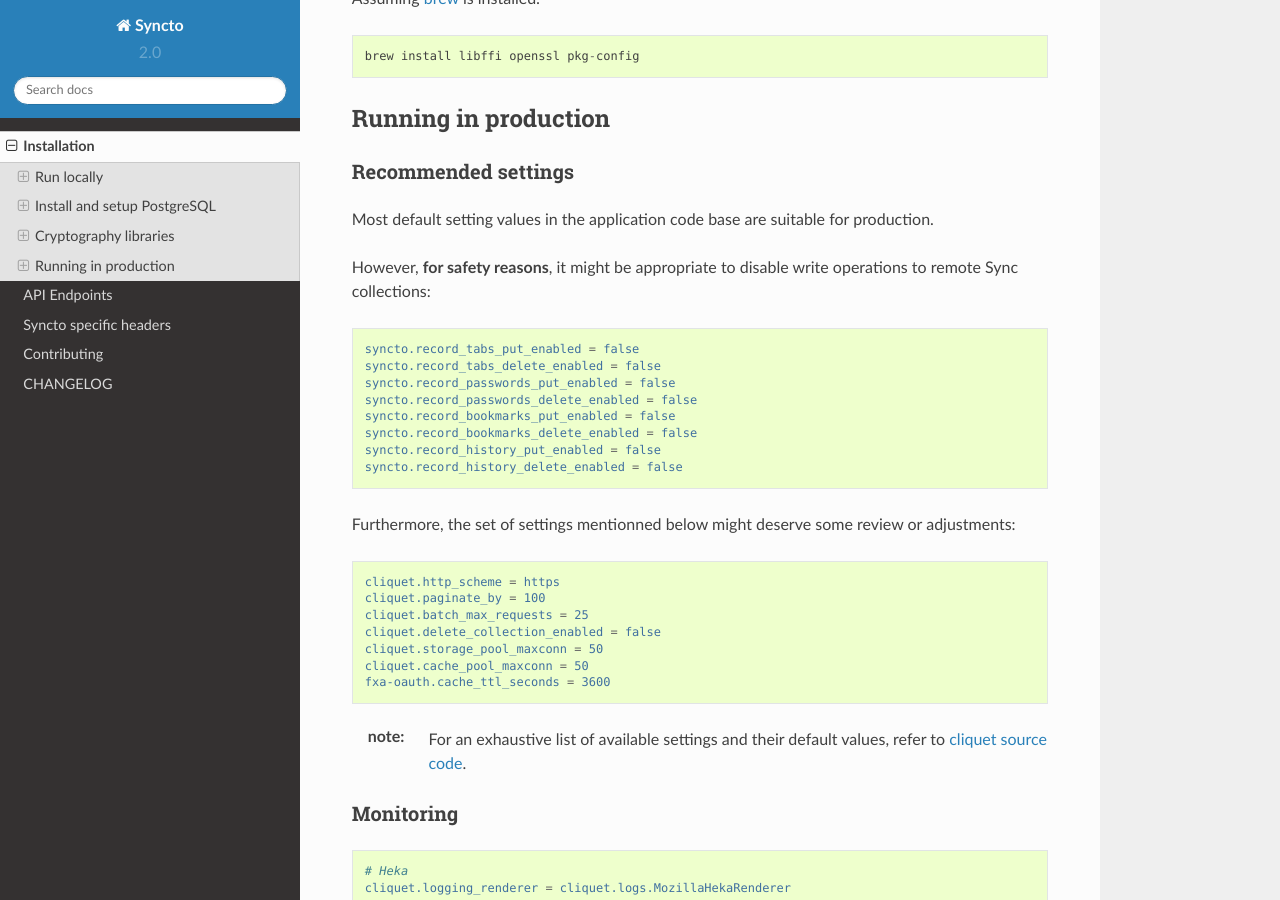
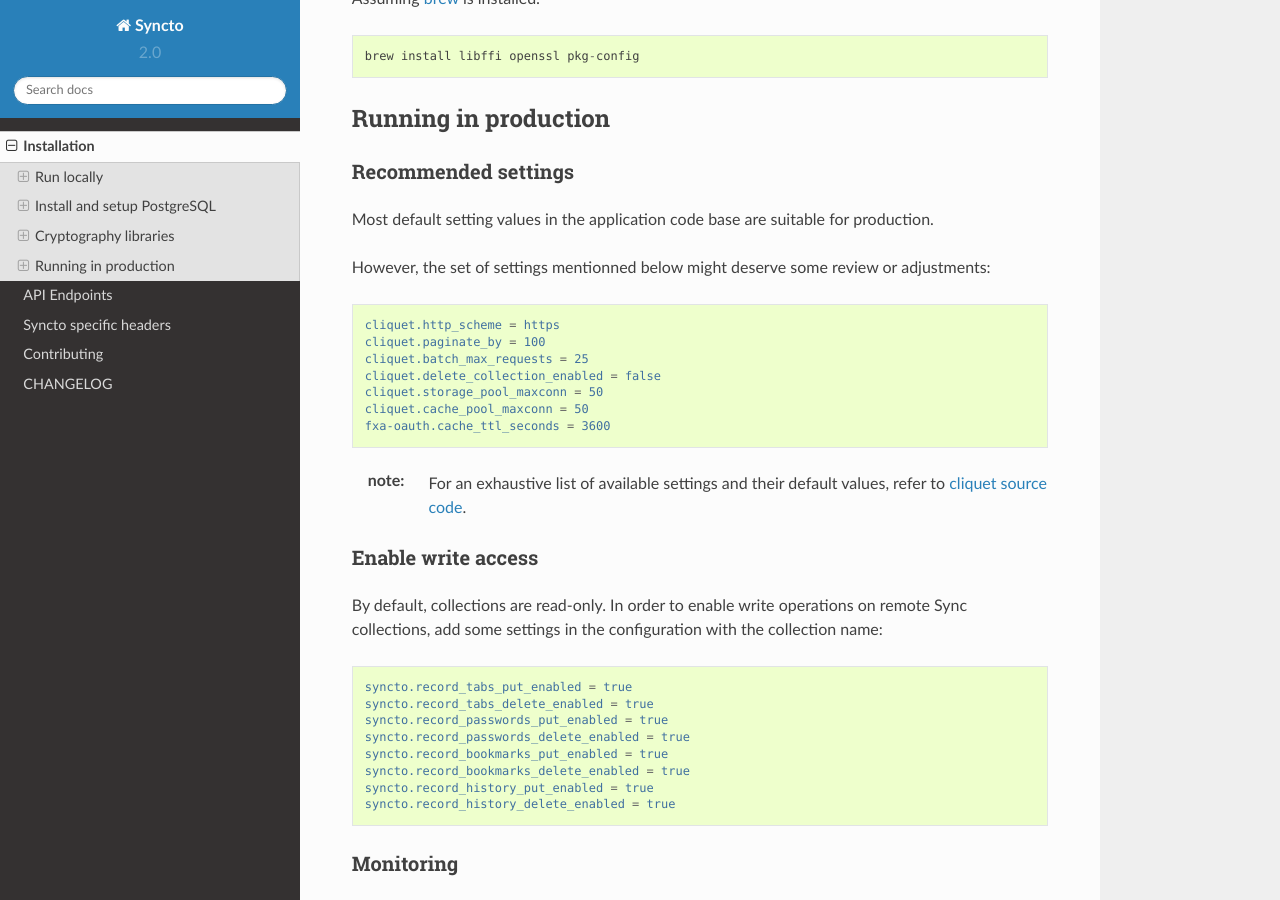
Before and after one commit to mozilla-services/syncto, a Sphinx documentation site: the page built from docs/installation.rst, in a window 1280 px wide and 900 px high, scrolled down 2064 px. Built offline with Sphinx 7.4.7 and the Read the Docs theme 2.0.0, drawn with Linux system fonts in a browser that asks for light colours.

Commit message:
Disable write operations by default (ref #26)
This changes the implementation of PR #35 to
make collections read-only by default.

Write operations are enabled per collection,
as suggested by @michieldejong

```diff
--- a/docs/installation.rst
+++ b/docs/installation.rst
@@ -120,21 +120,7 @@
 
 Most default setting values in the application code base are suitable for production.
 
-However, **for safety reasons**, it might be appropriate to disable write operations
-to remote Sync collections:
-
-.. code-block :: ini
-
-    syncto.record_tabs_put_enabled = false
-    syncto.record_tabs_delete_enabled = false
-    syncto.record_passwords_put_enabled = false
-    syncto.record_passwords_delete_enabled = false
-    syncto.record_bookmarks_put_enabled = false
-    syncto.record_bookmarks_delete_enabled = false
-    syncto.record_history_put_enabled = false
-    syncto.record_history_delete_enabled = false
-
-Furthermore, the set of settings mentionned below might deserve some review or adjustments:
+However, the set of settings mentionned below might deserve some review or adjustments:
 
 .. code-block :: ini
 
@@ -150,6 +136,25 @@
 
     For an exhaustive list of available settings and their default values,
     refer to `cliquet source code <https://github.com/mozilla-services/cliquet/blob/2.3.1/cliquet/__init__.py#L26-L78>`_.
+
+
+Enable write access
+-------------------
+
+By default, collections are read-only. In order to enable write operations
+on remote Sync collections, add some settings in the configuration with the
+collection name:
+
+.. code-block :: ini
+
+    syncto.record_tabs_put_enabled = true
+    syncto.record_tabs_delete_enabled = true
+    syncto.record_passwords_put_enabled = true
+    syncto.record_passwords_delete_enabled = true
+    syncto.record_bookmarks_put_enabled = true
+    syncto.record_bookmarks_delete_enabled = true
+    syncto.record_history_put_enabled = true
+    syncto.record_history_delete_enabled = true
 
 
 Monitoring
--- a/syncto/__init__.py
+++ b/syncto/__init__.py
@@ -19,11 +19,7 @@
 
 DEFAULT_SETTINGS = {
     'syncto.cache_hmac_secret': None,
-    'syncto.cache_credentials_ttl_seconds': 300,
-    'syncto.record_meta_put_enabled': False,
-    'syncto.record_meta_delete_enabled': False,
-    'syncto.record_crypto_put_enabled': False,
-    'syncto.record_crypto_delete_enabled': False,
+    'syncto.cache_credentials_ttl_seconds': 300
 }
 
 
```
Also changed, not shown: 2 other files.
